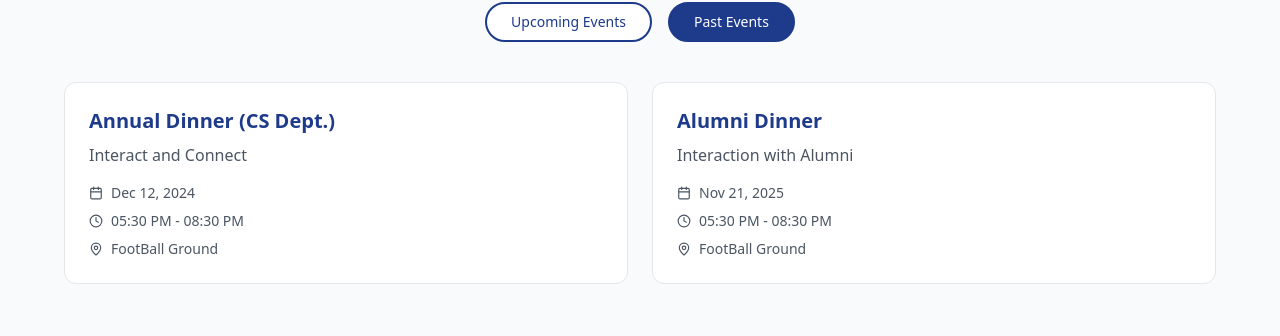
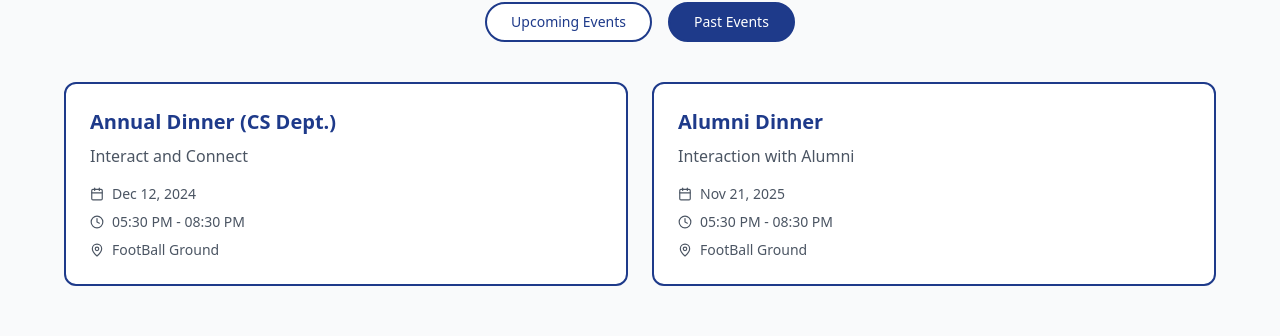
Before and after one commit to MISBAH-09/MLSA-Website, a React app in the folder frontend/: page /events in a window 1280 px wide. Both pictures are taken after a click on the button "Past Events". Shown: the part 222-558 px from the top of the page. Built offline with nearby package versions, Linux system fonts and the light colour scheme; no server answers; the HTML template or start-up script is replaced by a standard one.

Commit message:
fixes that i forgot

```diff
--- a/frontend/src/pages/events.jsx
+++ b/frontend/src/pages/events.jsx
@@ -50,7 +50,7 @@ export default function Events() {
 
   return (
     <>
-    <div className="min-h-screen pt-24 px-5 bg-gray-50">
+    <div className="min-h-screen pt-24 px-5 bg-gray-50 mb-5 pb-5">
       <main className="max-w-6xl mx-auto">
 
         {/* Header */}
@@ -82,11 +82,11 @@ export default function Events() {
         </div>
 
         {/* Events Grid */}
-        <div className="grid grid-cols-1 md:grid-cols-2 gap-6">
+        <div className="grid grid-cols-1 md:grid-cols-2 gap-6 ">
           {filteredEvents.map((event) => (
             <div
               key={event.id}
-              className="bg-white border rounded-xl p-6 hover:shadow-lg transition"
+              className="bg-white border-2 border-blue-900 rounded-xl p-6 hover:shadow-lg transition"
             >
               <h2 className="text-xl font-semibold text-blue-900 mb-2">
                 {event.title}
```
